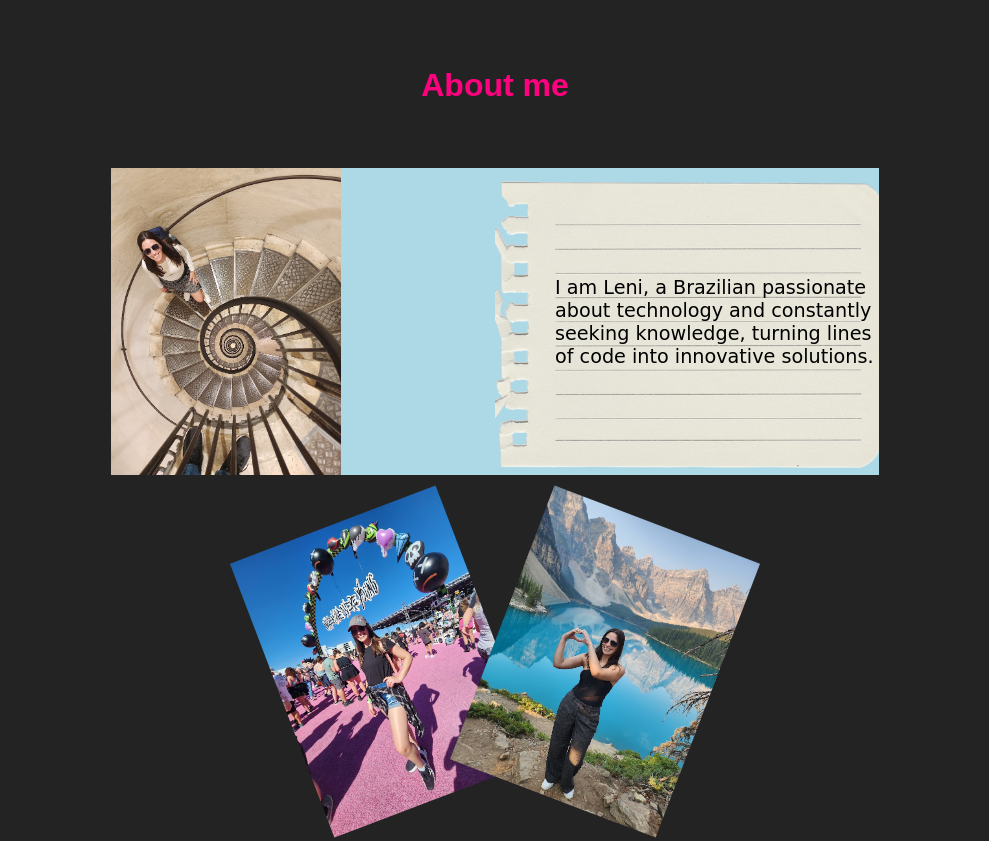
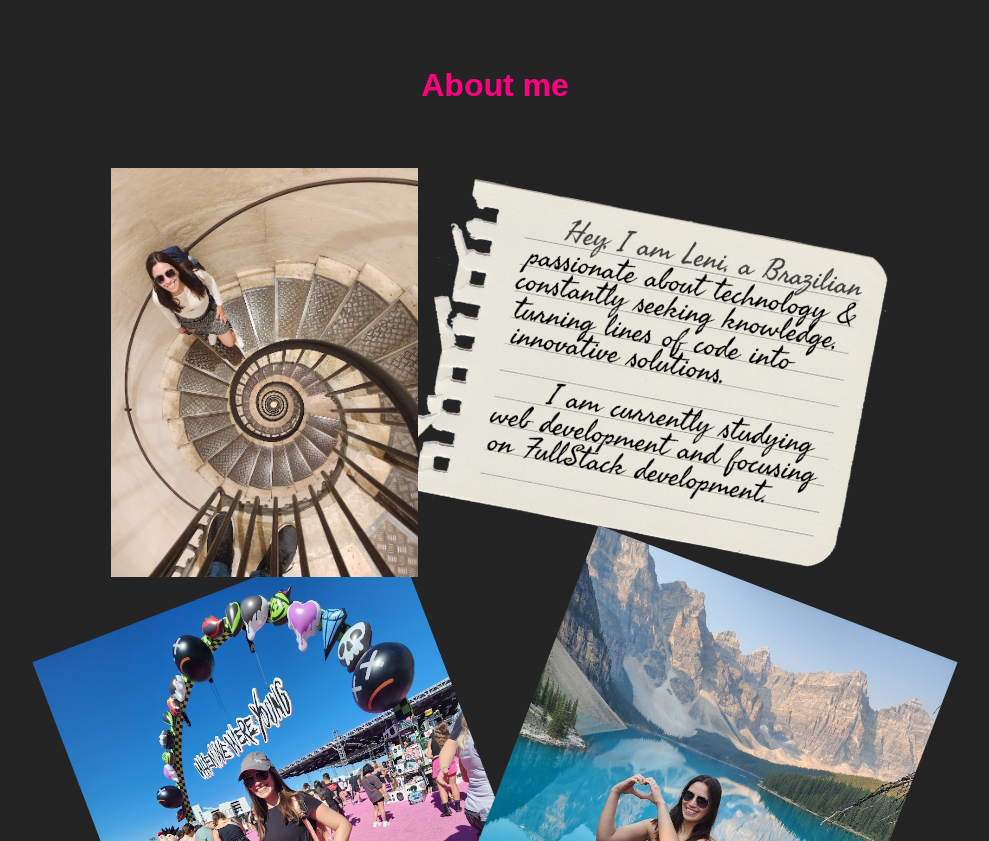
Before and after one commit to lenizeramos/firstportfolio, a website: page src/index.html in a window 1280 px wide. Shown: the part 927-1768 px from the top of the page, without its empty margins (145-1134 px from the left). Drawn offline with Linux system fonts and the light colour scheme; a web font is replaced by a local one.

Commit message:
about page completed

```diff
--- a/src/index.html
+++ b/src/index.html
@@ -43,13 +43,7 @@
         <h2>About me</h2>
         <div class="picture-text">
           <img class="main-picture" src="images/paris.jpg" alt="Paris" />
-          <div class="text-about">
-            <p class="text">
-              I am Leni, a Brazilian passionate about technology and constantly
-              seeking knowledge, turning lines of code into innovative
-              solutions.
-            </p>
-          </div>
+            <div class="text-about"><img class="text" src="images/about_desktop.png" alt="" srcset=""></div>
         </div>
         <div class="picture-trips">
           <img
@@ -101,7 +95,7 @@
         </div>
       </section>
       <section id="skills">
-        <p>Skills</p>
+        <h2>Skills</h2>
         <div class="skills-flex">
           <div class="icon-skill">
             HTML<img src="images/html.png" alt="HTML Icon" />
--- a/src/sass/index.scss
+++ b/src/sass/index.scss
@@ -1,5 +1,5 @@
 @charset "UTF-8";
-@import url("https://fonts.googleapis.com/css2?family=Freehand&display=swap");
+//@import url("https://fonts.googleapis.com/css2?family=Freehand&display=swap");
 
 $main-color: #ff007f;
 $background-color: #232323;
@@ -92,11 +92,15 @@ main {
     align-items: center;
     min-height: calc(100vh - 113px);
 
+    @media only screen and (max-width: 600px) {
+      padding-top: 360px;
+    }
+
     .my-name {
-      font-size: 2em;
+      font-size: 3em;
     }
     .job-title {
-      font-size: 1.5em;
+      font-size: 2em;
       color: $main-color;
     }
   }
@@ -124,66 +128,66 @@ main {
   }
 
   .picture-text {
-    background-color: lightblue;
-    position: relative;
     display: flex;
+    flex-flow: row;
     align-items: center;
     justify-content: space-between;
     height: 50%;
     width: 100%;
 
+    @media only screen and (max-width: 769px) {
+      overflow: hidden;
+    }
+
+
     .main-picture {
-      width: 30%;
+      max-width: 40%;
+      max-height: 50%;
+      object-fit: cover;
+      z-index: 9;
     }
 
     .text-about {
-      position: absolute;
-      top: 0;
-      right: 0;
-      width: 50%;
       height: 100%;
-      display: flex;
-      align-items: center;
-      justify-content: center;
-      background-image: url("../images/folha.png");
-      background-position: center;
-      background-size: cover;
-      background-repeat: no-repeat;
+      width: 70%;
+    }
+  }
+  .text {
+    max-width: 100%;
+    max-height: 100%;
+    object-fit: cover;
+    transform: rotate(0.03turn);
+    z-index: 10;
 
-      .text {
-        padding: 0 5px 0 60px;
-        color: black;
-        font-family: "Freehand", cursive;
-        font-weight: 400;
-        font-style: normal;
-        font-size: 1.2em;
-        // background: rgba(255, 255, 255, 0.8); /* Optional: Add a slight white background for better readability */
-      }
-    }
   }
 
   .picture-trips {
     display: flex;
+    flex-flow: row wrap;
     align-items: center;
     justify-content: center;
     height: 50%;
-    width: 100%;
-  }
+    max-width: 100vw;
+
+    @media only screen and (max-width: 769px) {
+      overflow: hidden;
+    }
+
   .second-picture {
-    margin-top: 40px;
-    width: 220px;
+    max-width: 50%;
     transform: rotate(-0.058turn);
+    object-fit: cover;
   }
   .third-picture {
-    margin-top: 40px;
-    width: 220px;
+    max-width: 50%;
     transform: rotate(0.058turn);
+    object-fit: cover;
   }
+}
 }
 
 #projects {
   overflow: hidden;
-  //overflow-y: scroll;
 
   @media only screen and (max-width: 600px) {
     padding-top: 360px;
@@ -197,7 +201,9 @@ main {
     color: $main-color;
     text-align: center;
     padding: 2em;
+    font-size: 2em;
   }
+
   .grid {
     width: 100%;
     display: grid;
@@ -230,7 +236,7 @@ main {
 }
 
 #skills {
-  height: 100vh;
+  //height: 100vh;
 
   @media only screen and (max-width: 600px) {
     padding-top: 360px;
@@ -241,10 +247,11 @@ main {
     padding-top: 130px;
   }
 
-  p {
+  h2 {
     color: $main-color;
     text-align: center;
     padding: 2em;
+    font-size: 2em;
   }
 
   .skills-flex {
@@ -279,7 +286,7 @@ main {
 }
 
 #experience {
-  height: 100vh;
+  //height: 100vh;
 
   @media only screen and (max-width: 600px) {
     padding-top: 360px;
@@ -294,6 +301,7 @@ main {
     color: $main-color;
     text-align: center;
     padding: 2em;
+    font-size: 2em;
   }
 
   .experience-flex {
@@ -338,6 +346,7 @@ main {
     color: $main-color;
     text-align: center;
     padding: 2em;
+    font-size: 2em;
   }
 
   .contact-flex {
```
Also changed, not shown: src/css/index.css, src/images/about_desktop.png (added), src/images/about_mobile.png (added), 1 other file.
